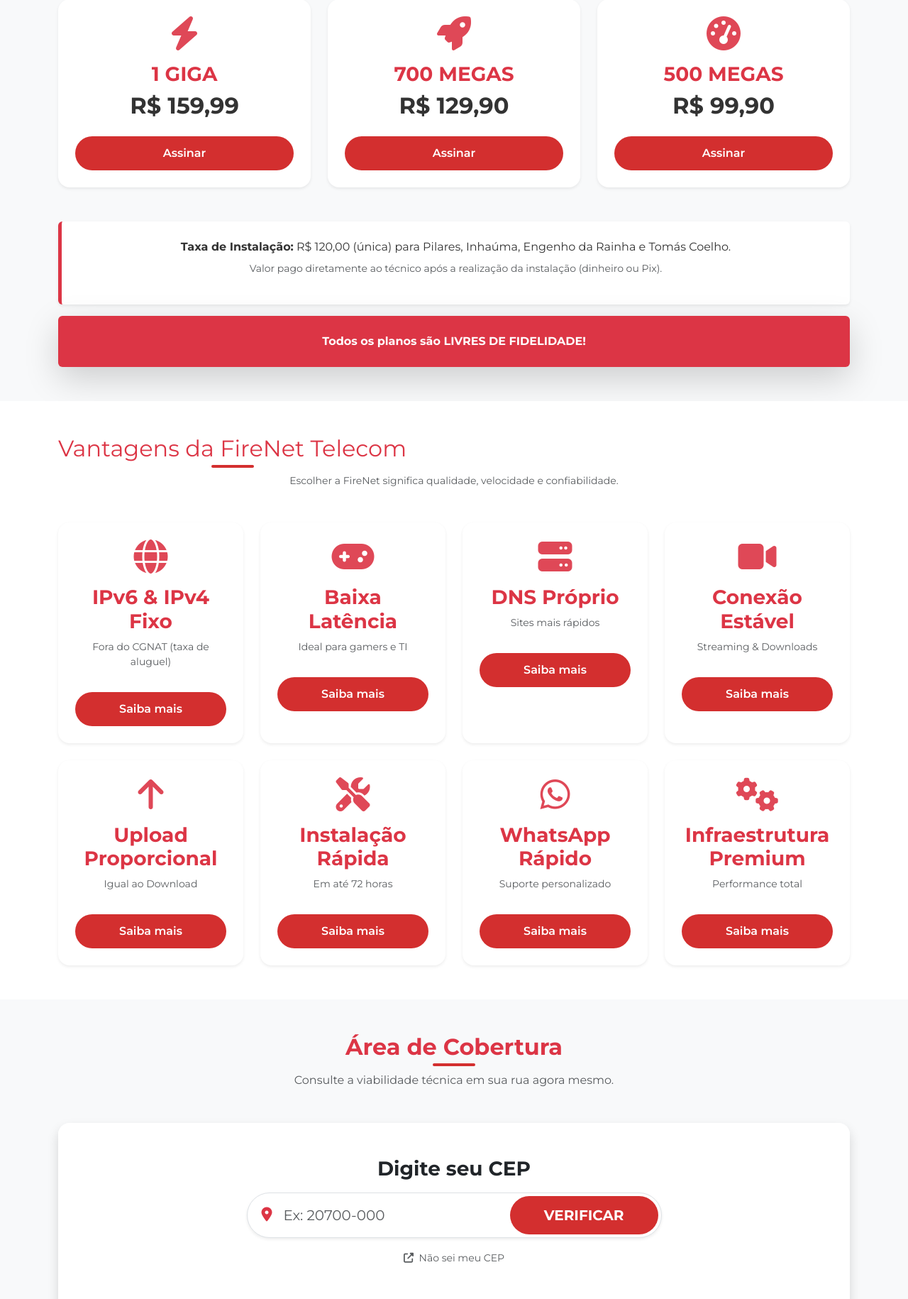
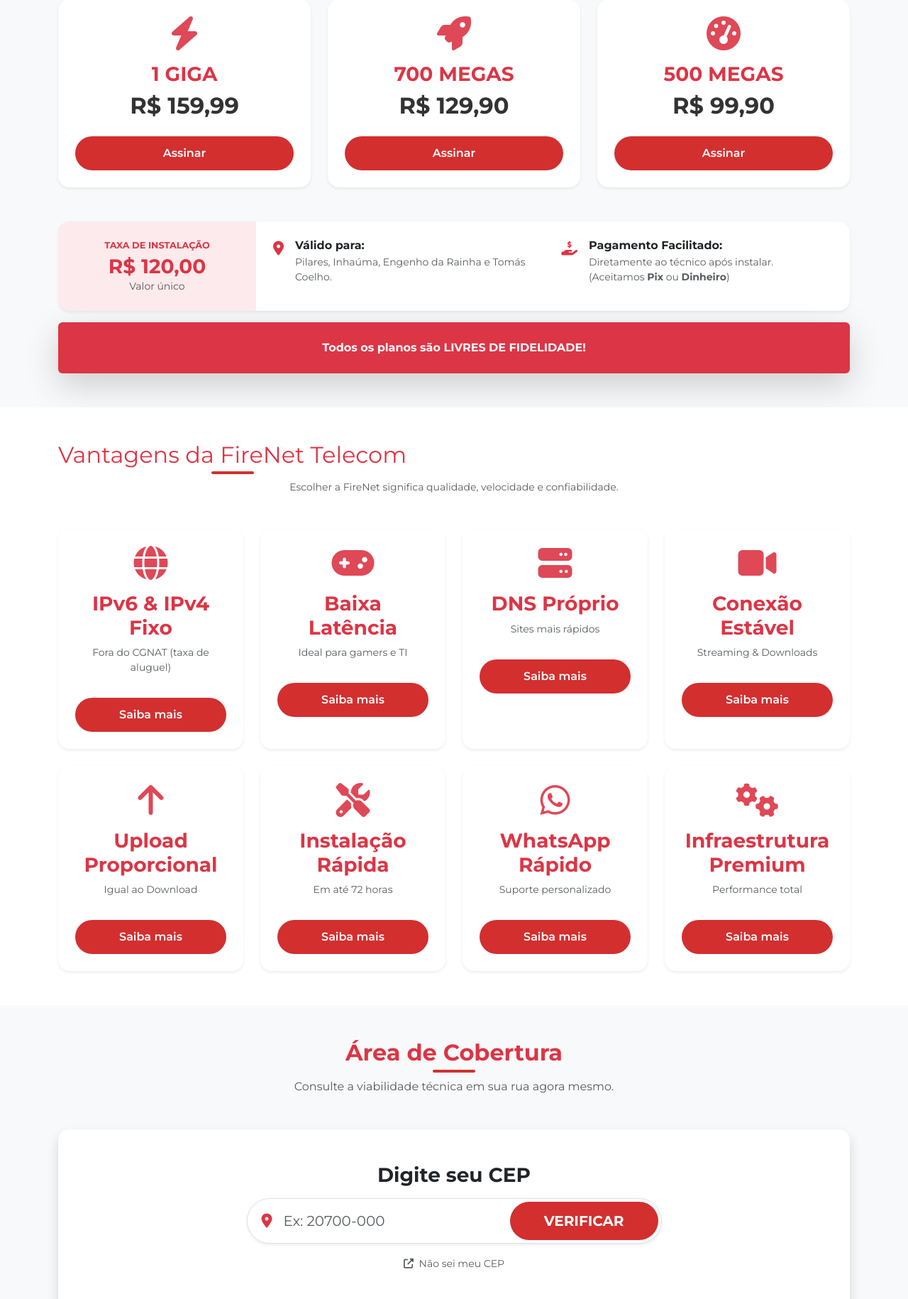
Before and after one commit to AprendendoLinux/firenet, a Flask app: page / in a window 1280 px wide. Shown: the part 911-2741 px from the top of the page at 71% size. Run offline with Flask 3, Linux system fonts and the light colour scheme; data that the repository does not hold is empty; some libraries are stand-ins or nearby versions.

Commit message:
style(index): redesenha bloco da taxa de instalação para maior clareza
- Substitui o alerta de texto simples por um card horizontal estruturado.
- Destaca o valor da taxa (R$ 120,00) com separação visual.
- Organiza lista de bairros e formas de pagamento com ícones para facilitar a leitura rápida.

```diff
--- a/templates/index.html
+++ b/templates/index.html
@@ -139,9 +139,55 @@
         </div>
 
         <!-- Taxa de Instalação -->
-        <div class="mt-5 p-4 bg-white rounded shadow-sm border-start border-danger border-5 text-center">
-            <p class="mb-2"><strong>Taxa de Instalação:</strong> R$ 120,00 (única) para Pilares, Inhaúma, Engenho da Rainha e Tomás Coelho.</p>
-            <p class="small text-muted">Valor pago diretamente ao técnico após a realização da instalação (dinheiro ou Pix).</p>
+<div class="mt-5">
+            <div class="card border-0 shadow-sm rounded-4 overflow-hidden">
+                <div class="card-body p-0">
+                    <div class="row g-0">
+
+                        <div class="col-md-3 bg-danger bg-opacity-10 d-flex flex-column align-items-center justify-content-center p-4 text-center">
+                            <small class="text-uppercase text-danger fw-bold mb-1" style="font-size: 0.8rem;">Taxa de Instalação</small>
+                            <h3 class="fw-bold text-danger mb-0">R$ 120,00</h3>
+                            <small class="text-muted">Valor único</small>
+                        </div>
+
+                        <div class="col-md-9 p-4">
+                            <div class="row g-4 align-items-center">
+
+                                <div class="col-lg-6 border-end-lg">
+                                    <div class="d-flex">
+                                        <div class="flex-shrink-0">
+                                            <i class="fas fa-map-marker-alt text-danger fs-5 mt-1"></i>
+                                        </div>
+                                        <div class="flex-grow-1 ms-3">
+                                            <h6 class="fw-bold text-dark mb-1">Válido para:</h6>
+                                            <p class="mb-0 text-muted small">
+                                                Pilares, Inhaúma, Engenho da Rainha e Tomás Coelho.
+                                            </p>
+                                        </div>
+                                    </div>
+                                </div>
+
+                                <div class="col-lg-6">
+                                    <div class="d-flex">
+                                        <div class="flex-shrink-0">
+                                            <i class="fas fa-hand-holding-usd text-danger fs-5 mt-1"></i>
+                                        </div>
+                                        <div class="flex-grow-1 ms-3">
+                                            <h6 class="fw-bold text-dark mb-1">Pagamento Facilitado:</h6>
+                                            <p class="mb-0 text-muted small">
+                                                Diretamente ao técnico após instalar.<br>
+                                                (Aceitamos <strong>Pix</strong> ou <strong>Dinheiro</strong>)
+                                            </p>
+                                        </div>
+                                    </div>
+                                </div>
+
+                            </div>
+                        </div>
+
+                    </div>
+                </div>
+            </div>
         </div>
         <div class="mt-3 p-4 bg-danger text-white rounded text-center shadow-lg">
             <p class="mb-0 fw-bold">Todos os planos são LIVRES DE FIDELIDADE!</p>
```
